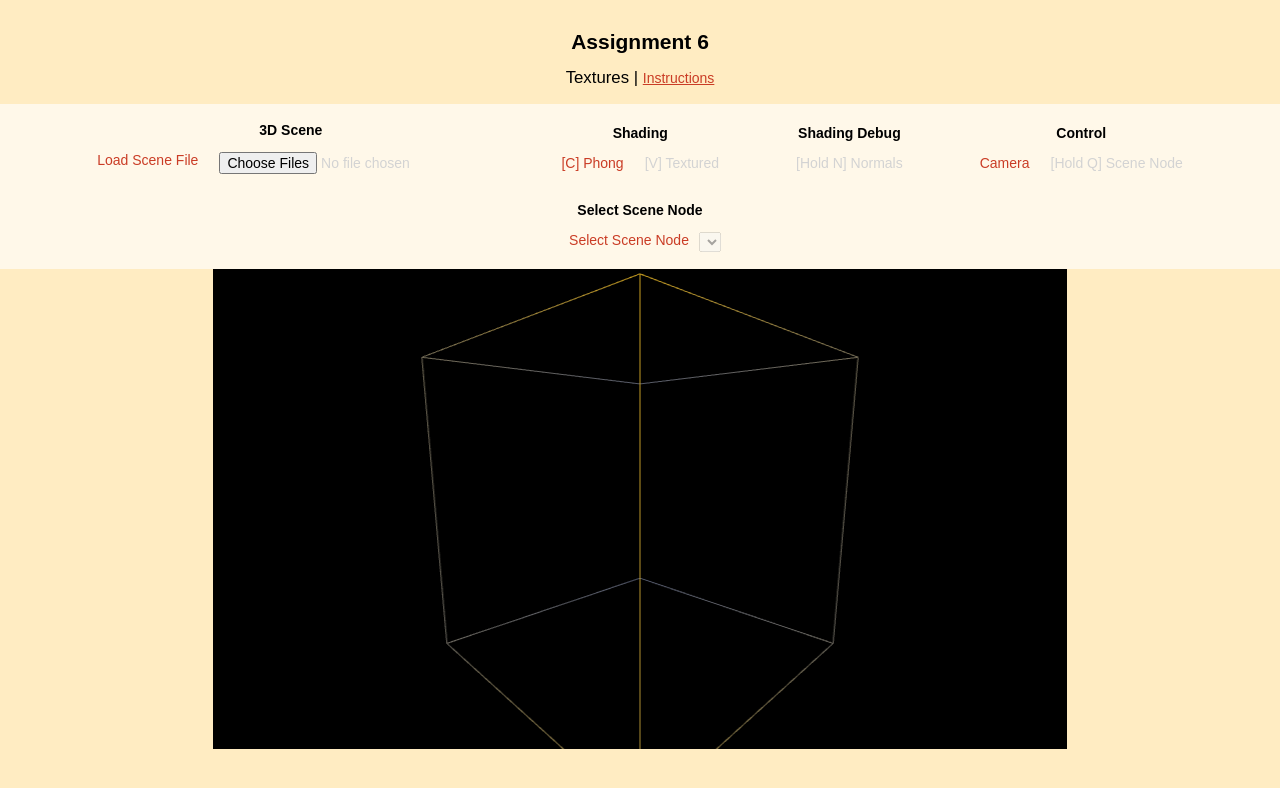
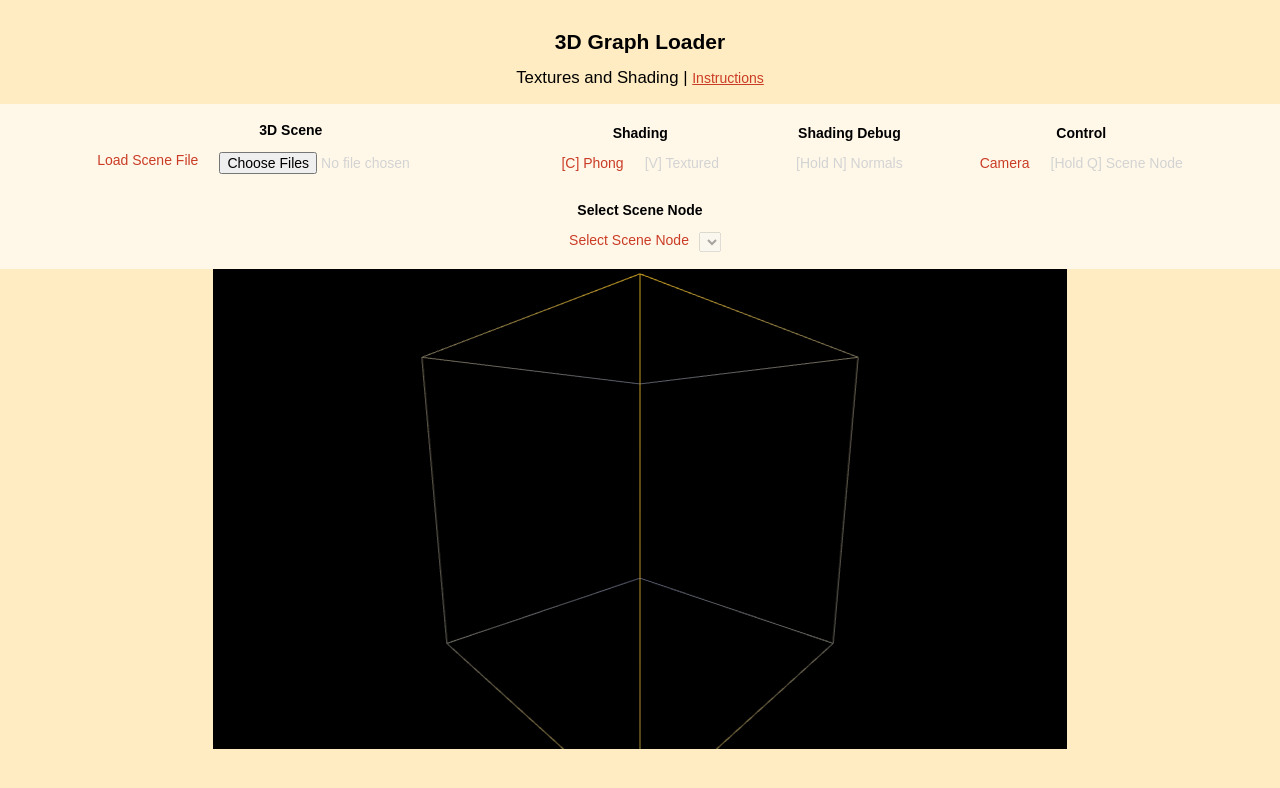
Before and after one commit to tinanemati/3D_Graph_Loader, a plain HTML site: page index.html in a window 1280 px wide. Drawn offline with Linux system fonts and the light colour scheme.

Commit message:
updated the preview

```diff
--- a/index.html
+++ b/index.html
@@ -3,16 +3,16 @@
 
 <head>
     <meta charset="UTF-8">
-    <title>Assignment 6</title>
+    <title>3D Graph Loader</title>
     <link rel="stylesheet" href="css/style.css">
 </head>
 
 <body>
     <div id="app">
         <div id="header-container">
-            <h1>Assignment 6</h1>
-            <h2>Textures | <a
-                    href="https://canvas.ucdavis.edu/courses/719519/assignments/954617" target="_blank">Instructions</a></h2>
+            <h1>3D Graph Loader</h1>
+            <h2>Textures and Shading | <a
+                    href="https://github.com/tinanemati/3D_Graph_Loader/blob/main/README.md" target="_blank">Instructions</a></h2>
         </div>
         <div class="settings-container">
             <div class="setting">
```
Also changed, not shown: 1 other file.
